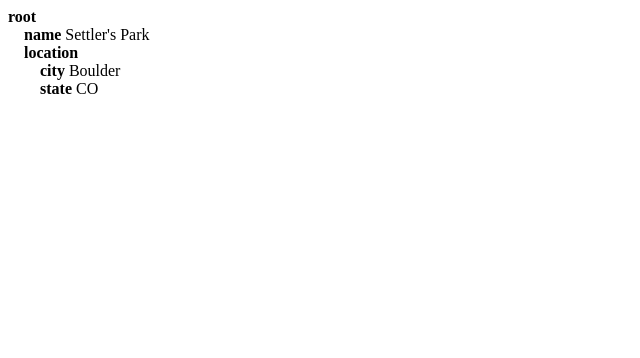
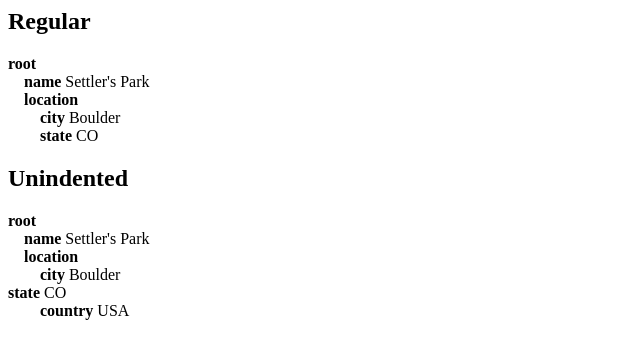
Before and after one commit to benatkin/outliner.js, a plain HTML site: page doc/flat_div.html in a window 1280 px wide. Shown: the whole page, without its empty margins (0-640 px from the left). Drawn offline with Linux system fonts and the light colour scheme.

Commit message:
unindented flat div example

```diff
--- a/doc/flat_div.html
+++ b/doc/flat_div.html
@@ -5,10 +5,13 @@
     <style type="text/css">
       div.level1 { margin-left: 1em; }
       div.level2 { margin-left: 2em; }
+      div.level1.unindented { margin-left: 0px; }
+      div.level2.unindented { margin-left: 0px; }
       span.key { font-weight: bold; }
     </style>
   </head>
   <body>
+    <h2>Regular</h2>
     <div class="outliner">
       <div class="level0">
         <span class="key" data-outliner-path="[]">root</span>
@@ -29,5 +32,31 @@
         <span class="value">CO</span>
       </div>
     </div>
+
+    <h2>Unindented</h2>
+    <div class="outliner">
+      <div class="level0">
+        <span class="key" data-outliner-path="[]">root</span>
+      </div>
+      <div class="level1" data-outliner-path="[&quot;name&quot;]">
+        <span class="key">name</span>
+        <span class="value">Settler's Park</span>
+      </div>
+      <div class="level1" data-outliner-path="[&quot;location&quot;]">
+        <span class="key">location</span>
+      </div>
+      <div class="level2" data-outliner-path="[&quot;location&quot;, &quot;city&quot;]">
+        <span class="key">city</span>
+        <span class="value">Boulder</span>
+      </div>
+      <div class="level2 unindented" data-outliner-path="[&quot;location&quot;, &quot;state&quot;]]">
+        <span class="key">state</span>
+        <span class="value">CO</span>
+      </div>
+      <div class="level2" data-outliner-path="[&quot;location&quot;, &quot;state&quot;]]">
+        <span class="key">country</span>
+        <span class="value">USA</span>
+      </div>
+    </div>
   </body>
 </html>
```
